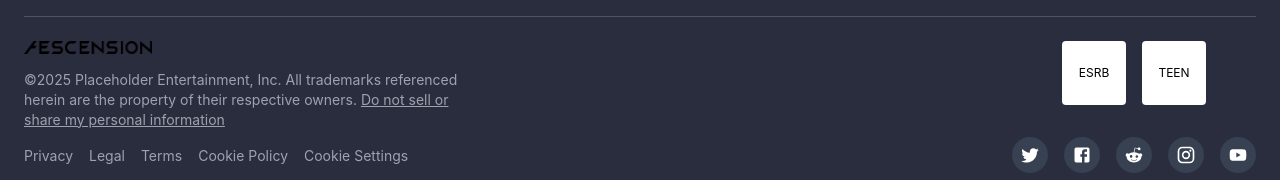
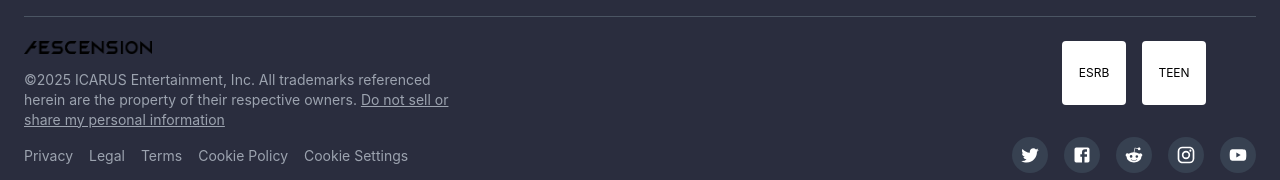
Before and after one commit to ICARUSALPHAINC/aescension_main_website, a React (Create React App) app in the folder main-page/: page / in a window 1280 px wide. Shown: the part 2068-2248 px from the top of the page. Built offline with nearby package versions, Linux system fonts and the light colour scheme.

Commit message:
push_code

```diff
--- a/main-page/src/components/footer.jsx
+++ b/main-page/src/components/footer.jsx
@@ -8,7 +8,6 @@ import YouTubeIcon from "@mui/icons-material/YouTube";
 const Footer = () => {
   return (
     <footer className="bg-[#2a2d3e] text-white text-sm px-6 py-10">
-      {/* Top navigation and language */}
       <div className="flex flex-col md:flex-row md:justify-between items-center gap-6 mb-6">
         <nav className="flex flex-wrap justify-center gap-6 font-semibold">
           <a href="#">Careers</a>
@@ -25,19 +24,16 @@ const Footer = () => {
 
       <hr className="border-gray-600 mb-6" />
 
-      {/* Bottom section */}
       <div className="flex flex-col md:flex-row justify-between gap-10">
-        {/* Left section */}
         <div className="space-y-4">
-          {/* Placeholder logo */}
           <img
             src="./AESCENSION.png"
             alt="Company Logo"
             className="w-32 h-auto object-contain"
           />
           <p className="text-gray-400 max-w-md">
-            ©2025 Placeholder Entertainment, Inc. All trademarks referenced
-            herein are the property of their respective owners.{" "}
+            ©2025 ICARUS Entertainment, Inc. All trademarks referenced herein
+            are the property of their respective owners.{" "}
             <a href="#" className="underline">
               Do not sell or share my personal information
             </a>
@@ -52,9 +48,7 @@ const Footer = () => {
           </div>
         </div>
 
-        {/* Right section */}
         <div className="flex flex-col items-center gap-4">
-          {/* ESRB-style placeholder logos */}
           <div className="flex gap-4">
             <div className="w-16 h-16 bg-white text-black flex items-center justify-center text-xs rounded">
               ESRB
@@ -64,7 +58,6 @@ const Footer = () => {
             </div>
           </div>
 
-          {/* Social icons row */}
           <div className="flex gap-4 mt-2">
             <div className="flex gap-4 mt-2 text-white">
               <div className="w-9 h-9 rounded-full bg-gray-700 flex items-center justify-center hover:bg-gray-500 transition">
```
Also changed, not shown: 6 other files (tests, documents, lock files or other folders).
